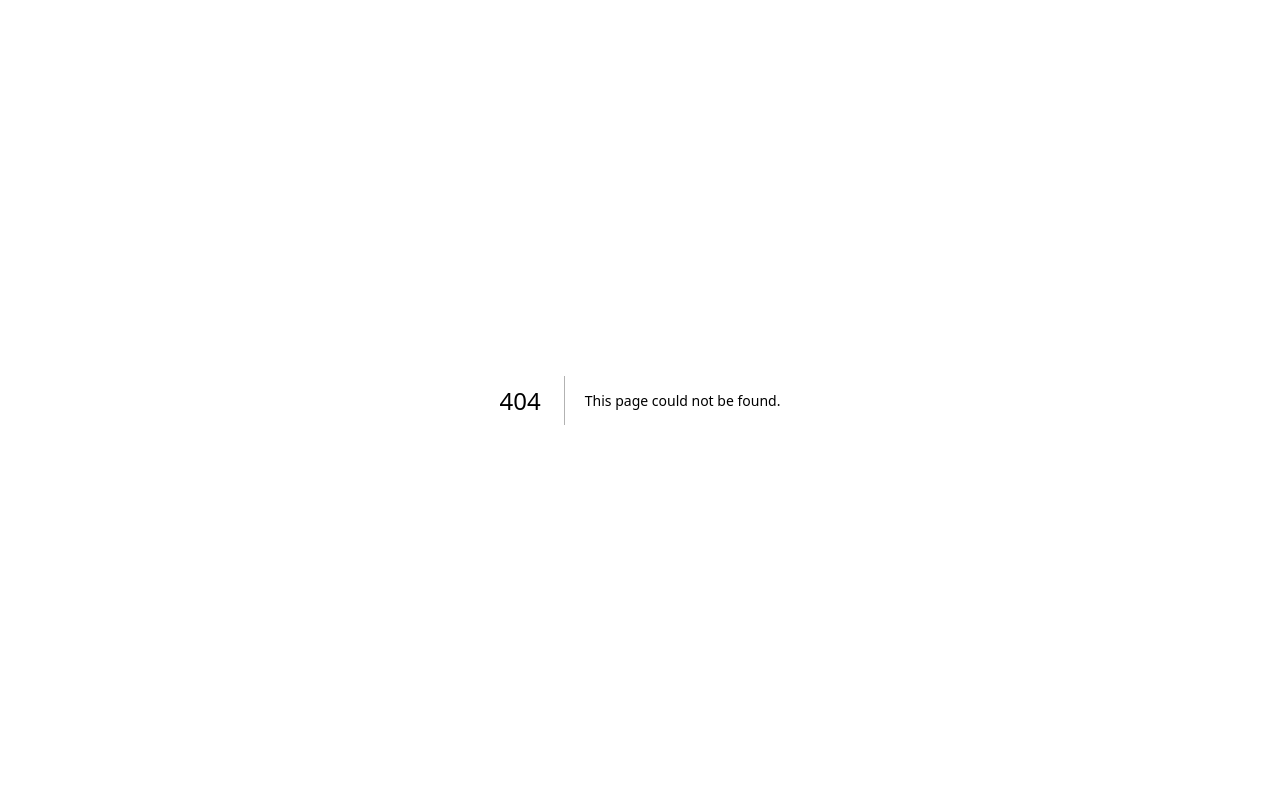
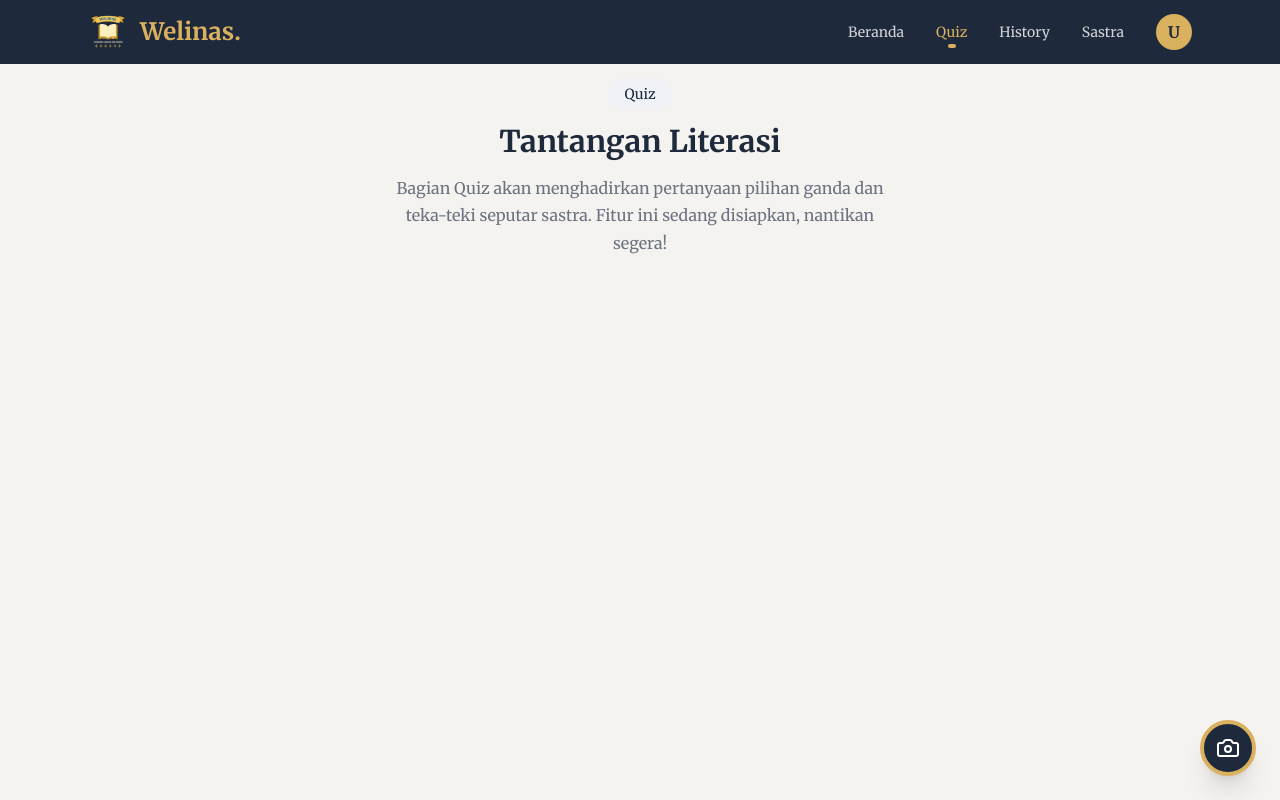
Before and after one commit to sukmabrahmantya/welinas, a Next.js app: page /dashboard/quiz in a window 1280 px wide. Before the commit this address had no page. Built offline with nearby package versions, Linux system fonts and the light colour scheme.

Commit message:
feat: update header and layout component

```diff
--- /dev/null
+++ b/app/dashboard/history/page.tsx
@@ -0,0 +1,18 @@
+export default function HistoryPage() {
+  return (
+    <div className="flex flex-col h-full justify-center text-center space-y-4 p-4">
+      <div>
+        <span className="px-4 py-1.5 rounded-full bg-[#F0F2F8] text-[#1E293B] text-sm font-medium">
+          History
+        </span>
+        <h2 className="mt-4 text-3xl font-semibold text-[#1E293B]">
+          Aktivitas Terakhir
+        </h2>
+      </div>
+      <p className="text-[#6B7280] max-w-lg mx-auto">
+        Di sini kamu akan melihat riwayat bacaan, puisi favorit, serta aktivitas
+        komunitas. Kami sedang merapikan tampilannya agar nyaman digunakan.
+      </p>
+    </div>
+  );
+}
--- /dev/null
+++ b/app/dashboard/layout.tsx
@@ -0,0 +1,14 @@
+import { ReactNode } from "react";
+
+import { FloatingCameraAction } from "@/components/FloatingCamera";
+import { DashboardHeader } from "@/components/DashboardHeader";
+
+export default function DashboardLayout({ children }: { children: ReactNode }) {
+  return (
+    <div className="min-h-screen bg-background flex flex-col">
+      <DashboardHeader />
+      {children}
+      <FloatingCameraAction />
+    </div>
+  );
+}
--- a/app/dashboard/page.tsx
+++ b/app/dashboard/page.tsx
@@ -2,22 +2,19 @@
 
 import { Button } from "@/components/Button";
 import { PUISI } from "@/data/puisi";
-import {
-  Camera,
-  ChevronLeft,
-  ChevronRight,
-  ImageUp,
-  UploadCloud,
-  ChevronsDown,
-} from "lucide-react";
+import { DASHBOARD_MENUS } from "@/lib/dashboard/menus";
+import { ChevronLeft, ChevronRight, ChevronsDown } from "lucide-react";
 import Image from "next/image";
+import Link from "next/link";
+import { usePathname } from "next/navigation";
 import { useEffect, useRef, useState } from "react";
 
 const menus = ["Quiz", "History", "Sastra"];
 
 export default function DashboardPage() {
+  const pathname = usePathname();
+
   const [poemIndex, setPoemIndex] = useState(0);
-  const [cameraMenuOpen, setCameraMenuOpen] = useState(false);
   const [showScrollHint, setShowScrollHint] = useState(false);
   const scrollRef = useRef<HTMLDivElement | null>(null);
 
@@ -74,39 +71,19 @@ export default function DashboardPage() {
   };
 
   return (
-    <div className="min-h-screen bg-[#F5F3F0] flex flex-col">
-      <header className="bg-[#1E293B] text-white">
-        <div className="max-w-6xl mx-auto px-4 sm:px-6 py-3 flex items-center justify-between">
-          <div className="flex items-center gap-3">
-            <Image
-              src="/images/brand.png"
-              alt="Logo Welinas"
-              width={32}
-              height={32}
-              className="w-9 h-9 sm:w-10 sm:h-10 object-contain"
-            />
-            <p className="font-semibold text-lg sm:text-2xl leading-tight text-brand-gold">
-              Welinas.
-            </p>
-          </div>
-
-          <div className="h-8 w-8 sm:h-9 sm:w-9 rounded-full bg-[#D9B15F] text-[#1E293B] flex items-center justify-center font-semibold text-sm sm:text-base">
-            U
-          </div>
-        </div>
-      </header>
-
+    <div className="flex flex-col">
       <main className="flex-1 w-full flex">
         <div className="max-w-6xl mx-auto px-4 sm:px-6 lg:px-8 py-6 sm:py-10 flex-1">
           <div className="grid gap-6 h-auto lg:h-full lg:grid-cols-[280px_minmax(0,1fr)] lg:gap-8">
             <aside className="flex flex-col space-y-2 h-full">
-              {menus.map((menu) => (
-                <Button
-                  key={menu}
-                  className="w-full rounded-2xl py-3 sm:py-4 text-base sm:text-lg font-semibold shadow-sm transition cursor-pointer"
+              {DASHBOARD_MENUS.map((menu) => (
+                <Link
+                  key={menu.href}
+                  href={menu.href}
+                  className="bg-brand-gold text-primary w-full rounded-2xl border border-[#D4D4D8]/60 py-4 text-lg font-semibold text-center transition shadow-sm hover:bg-brand-gold/80"
                 >
-                  {menu}
-                </Button>
+                  {menu.label}
+                </Link>
               ))}
 
               <div className="overflow-hidden rounded-3xl shadow-lg border border-primary/20 mt-4 sm:mt-auto bg-brand-gold/5">
@@ -181,64 +158,6 @@ export default function DashboardPage() {
           </div>
         </div>
       </main>
-
-      <div className="fixed bottom-4 right-4 sm:bottom-6 sm:right-6 flex flex-col items-end gap-3">
-        {cameraMenuOpen && (
-          <div className="bg-white rounded-2xl shadow-2xl border border-[#D4D4D8] p-4 w-52 sm:w-56 space-y-3 menu-fade">
-            <button className="w-full flex items-center gap-3 rounded-xl border border-[#D4D4D8] px-3 sm:px-4 py-2.5 sm:py-3 text-left text-[#1E293B] hover:bg-[#F5F3F0] transition">
-              <UploadCloud className="h-5 w-5 text-[#1BA5A5]" />
-              <span className="text-sm font-medium">Upload Image</span>
-            </button>
-            <button className="w-full flex items-center gap-3 rounded-xl border border-[#D4D4D8] px-3 sm:px-4 py-2.5 sm:py-3 text-left text-[#1E293B] hover:bg-[#F5F3F0] transition">
-              <ImageUp className="h-5 w-5 text-[#F97362]" />
-              <span className="text-sm font-medium">Ambil Gambar</span>
-            </button>
-          </div>
-        )}
-
-        <button
-          onClick={() => setCameraMenuOpen((prev) => !prev)}
-          className={`h-12 w-12 sm:h-14 sm:w-14 rounded-full bg-[#1E293B] text-white flex items-center justify-center shadow-xl border-4 border-[#D9B15F] transition-transform duration-300 hover:scale-105 cursor-pointer ${
-            cameraMenuOpen ? "camera-pop" : ""
-          }`}
-          aria-label="Buka kamera"
-        >
-          <Camera className="w-5 h-5 sm:w-6 sm:h-6" />
-        </button>
-      </div>
-
-      <style jsx>{`
-        @keyframes camera-pop {
-          0% {
-            transform: scale(0.9);
-          }
-          50% {
-            transform: scale(1.1);
-          }
-          100% {
-            transform: scale(1);
-          }
-        }
-
-        @keyframes menu-fade {
-          0% {
-            opacity: 0;
-            transform: translateY(12px) scale(0.95);
-          }
-          100% {
-            opacity: 1;
-            transform: translateY(0) scale(1);
-          }
-        }
-
-        .camera-pop {
-          animation: camera-pop 0.4s ease;
-        }
-
-        .menu-fade {
-          animation: menu-fade 0.35s ease-out;
-        }
-      `}</style>
     </div>
   );
 }
--- /dev/null
+++ b/app/dashboard/quiz/page.tsx
@@ -0,0 +1,18 @@
+export default function QuizPage() {
+  return (
+    <div className="flex flex-col h-full justify-center text-center space-y-4 p-4">
+      <div>
+        <span className="px-4 py-1.5 rounded-full bg-[#F0F2F8] text-[#1E293B] text-sm font-medium">
+          Quiz
+        </span>
+        <h2 className="mt-4 text-3xl font-semibold text-[#1E293B]">
+          Tantangan Literasi
+        </h2>
+      </div>
+      <p className="text-[#6B7280] max-w-lg mx-auto">
+        Bagian Quiz akan menghadirkan pertanyaan pilihan ganda dan teka-teki
+        seputar sastra. Fitur ini sedang disiapkan, nantikan segera!
+      </p>
+    </div>
+  );
+}
--- /dev/null
+++ b/app/dashboard/sastra/page.tsx
@@ -0,0 +1,19 @@
+export default function SastraPage() {
+  return (
+    <div className="flex flex-col h-full justify-center text-center space-y-4 p-4">
+      <div>
+        <span className="px-4 py-1.5 rounded-full bg-[#F0F2F8] text-[#1E293B] text-sm font-medium">
+          Sastra
+        </span>
+        <h2 className="mt-4 text-3xl font-semibold text-[#1E293B]">
+          Kurasi Karya
+        </h2>
+      </div>
+      <p className="text-[#6B7280] max-w-lg mx-auto">
+        Halaman Sastra akan berisi puisi, prosa, dan artikel pilihan tim kurator
+        Welinas. Konten penuh segera hadir agar kamu bisa mulai membaca lebih
+        banyak karya.
+      </p>
+    </div>
+  );
+}
--- /dev/null
+++ b/components/DashboardHeader.tsx
@@ -0,0 +1,64 @@
+"use client";
+
+import { DASHBOARD_MENUS } from "@/lib/dashboard/menus";
+import Image from "next/image";
+import Link from "next/link";
+import { usePathname } from "next/navigation";
+
+export function DashboardHeader() {
+  const pathname = usePathname();
+  const showNav = pathname !== "/dashboard";
+
+  return (
+    <header className="bg-[#1E293B] text-white">
+      <div className="max-w-6xl mx-auto px-4 sm:px-6 py-3 flex items-center justify-between">
+        <div className="flex items-center gap-3">
+          <Image
+            src="/images/brand.png"
+            alt="Logo Welinas"
+            width={32}
+            height={32}
+            className="w-9 h-9 sm:w-10 sm:h-10 object-contain"
+          />
+          <p className="font-semibold text-lg sm:text-2xl leading-tight text-brand-gold">
+            Welinas.
+          </p>
+        </div>
+
+        <nav className="hidden md:flex items-center gap-8 text-sm font-medium">
+          {showNav && (
+            <Link
+              href="/dashboard"
+              className="relative text-white/80 transition hover:text-white"
+            >
+              Beranda
+            </Link>
+          )}
+          {showNav &&
+            DASHBOARD_MENUS.map((menu) => {
+              const isActive =
+                pathname === menu.href || pathname.startsWith(menu.href + "/");
+
+              return (
+                <Link
+                  key={menu.href}
+                  href={menu.href}
+                  className={`relative transition hover:text-white ${
+                    isActive ? "text-brand-gold" : "text-white/80"
+                  }`}
+                >
+                  {menu.label}
+                  {isActive && (
+                    <span className="absolute -bottom-1.5 left-1/2 h-1 w-2 -translate-x-1/2 rounded-full bg-brand-gold" />
+                  )}
+                </Link>
+              );
+            })}
+          <div className="h-8 w-8 sm:h-9 sm:w-9 rounded-full bg-brand-gold text-primary flex items-center justify-center font-semibold text-sm sm:text-base">
+            U
+          </div>
+        </nav>
+      </div>
+    </header>
+  );
+}
--- /dev/null
+++ b/components/FloatingCamera.tsx
@@ -0,0 +1,70 @@
+"use client";
+
+import { Camera, ImageUp, UploadCloud } from "lucide-react";
+import { useState } from "react";
+
+export function FloatingCameraAction() {
+  const [isOpen, setIsOpen] = useState(false);
+
+  return (
+    <>
+      <div className="fixed bottom-6 right-6 flex flex-col items-end gap-3">
+        {isOpen && (
+          <div className="bg-white rounded-2xl shadow-2xl border border-[#D4D4D8] p-4 w-56 space-y-3 menu-fade">
+            <button className="w-full flex items-center gap-3 rounded-xl border border-[#D4D4D8] px-4 py-3 text-left text-[#1E293B] hover:bg-[#F5F3F0] transition">
+              <UploadCloud className="h-5 w-5 text-[#1BA5A5]" />
+              <span className="text-sm font-medium">Upload Image</span>
+            </button>
+            <button className="w-full flex items-center gap-3 rounded-xl border border-[#D4D4D8] px-4 py-3 text-left text-[#1E293B] hover:bg-[#F5F3F0] transition">
+              <ImageUp className="h-5 w-5 text-[#F97362]" />
+              <span className="text-sm font-medium">Ambil Gambar</span>
+            </button>
+          </div>
+        )}
+
+        <button
+          onClick={() => setIsOpen((prev) => !prev)}
+          className={`h-14 w-14 rounded-full bg-[#1E293B] text-white flex items-center justify-center shadow-xl border-4 border-[#D9B15F] transition-transform duration-300 hover:scale-105 ${
+            isOpen ? "camera-pop" : ""
+          }`}
+          aria-label="Buka kamera"
+        >
+          <Camera />
+        </button>
+      </div>
+
+      <style jsx>{`
+        @keyframes camera-pop {
+          0% {
+            transform: scale(0.9);
+          }
+          50% {
+            transform: scale(1.1);
+          }
+          100% {
+            transform: scale(1);
+          }
+        }
+
+        @keyframes menu-fade {
+          0% {
+            opacity: 0;
+            transform: translateY(12px) scale(0.95);
+          }
+          100% {
+            opacity: 1;
+            transform: translateY(0) scale(1);
+          }
+        }
+
+        .camera-pop {
+          animation: camera-pop 0.4s ease;
+        }
+
+        .menu-fade {
+          animation: menu-fade 0.35s ease-out;
+        }
+      `}</style>
+    </>
+  );
+}
--- /dev/null
+++ b/lib/dashboard/menus.ts
@@ -0,0 +1,19 @@
+export type DashboardMenu = {
+  label: string;
+  href: string;
+};
+
+export const DASHBOARD_MENUS: DashboardMenu[] = [
+  {
+    label: "Quiz",
+    href: "/dashboard/quiz",
+  },
+  {
+    label: "History",
+    href: "/dashboard/history",
+  },
+  {
+    label: "Sastra",
+    href: "/dashboard/sastra",
+  },
+];
```
